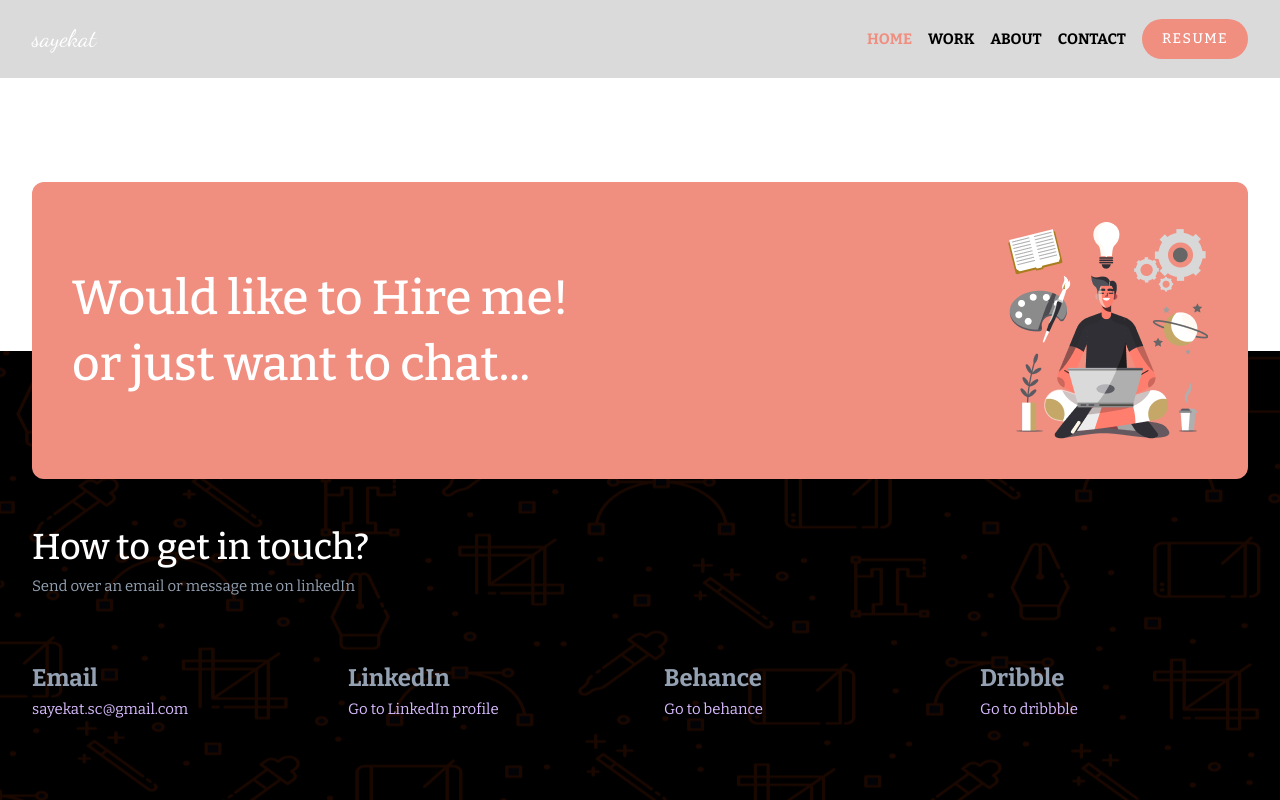
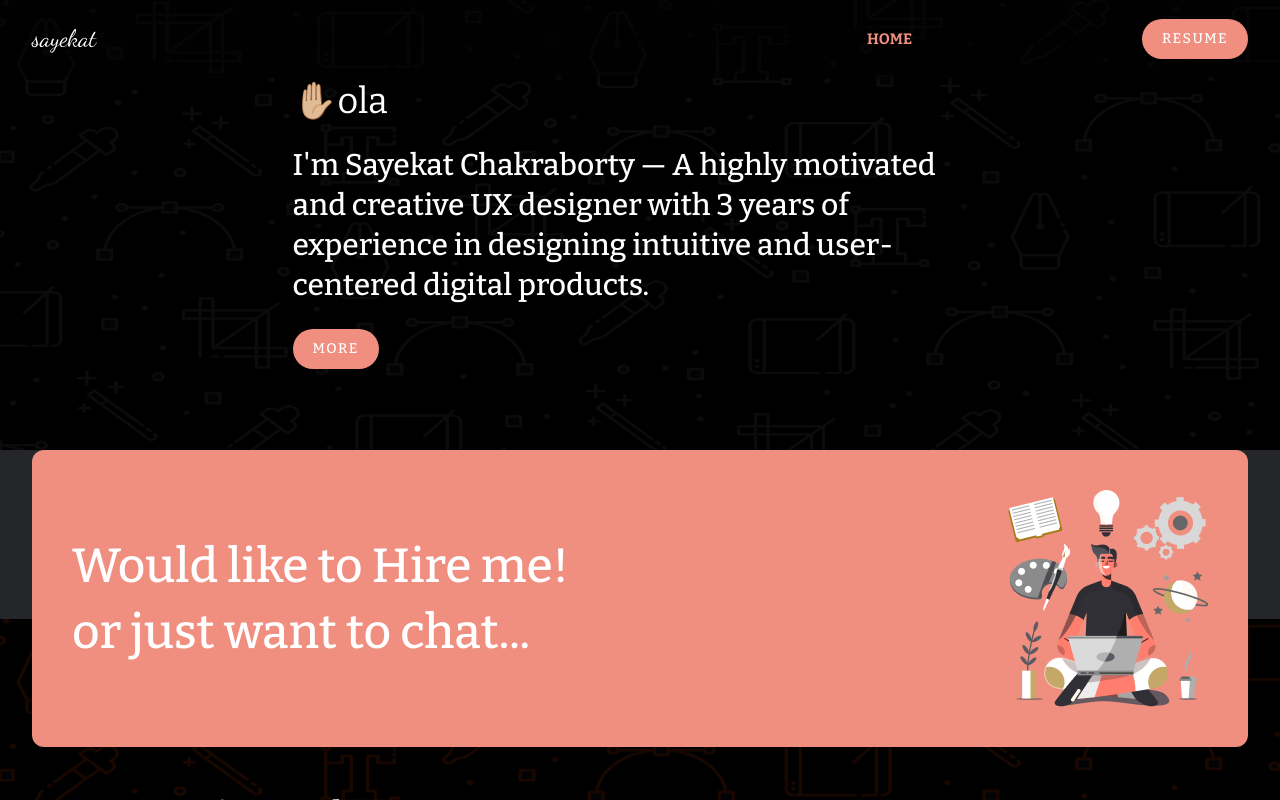
Before and after one commit to sc-sayekat/portfolio, a Next.js app: page / in a window 1280 px wide. Shown: the top 800 px of the page. Built offline with nearby package versions, Linux system fonts and the light colour scheme.

Commit message:
Add Hero section

```diff
--- /dev/null
+++ b/src/components/HeroSection/index.tsx
@@ -0,0 +1,30 @@
+import PrimaryButton from '@/components/common/PrimaryButton'
+
+const HeroSection = () => {
+  const onMoreButtonClick = () => {
+    // Implement this function
+    // console.log('More button clicked')
+    return
+  }
+
+  return (
+    <div className='relative flex min-h-[400px] items-center justify-center bg-black py-6 sm:min-h-[400px] md:min-h-[450px]'>
+      <div>
+        <div className='container relative z-10 flex flex-col justify-center gap-6 text-primary'>
+          <p className='text-4xl'>✋🏼ola</p>
+          <h1 className='max-w-[695px] text-2xl leading-normal md:text-3xl md:leading-10'>
+            I&apos;m Sayekat Chakraborty — A highly motivated and creative UX
+            designer with 3 years of experience in designing intuitive and
+            user-centered digital products.
+          </h1>
+          <div>
+            <PrimaryButton onClick={onMoreButtonClick}>More</PrimaryButton>
+          </div>
+        </div>
+      </div>
+      <div className='absolute top-0 right-0 left-0 bottom-0 z-0 bg-doodle bg-center opacity-10 grayscale' />
+    </div>
+  )
+}
+
+export default HeroSection
--- a/src/components/Layout/index.tsx
+++ b/src/components/Layout/index.tsx
@@ -7,7 +7,7 @@ type Props = {
 
 const Layout: React.FC<Props> = ({ children }) => {
   return (
-    <div className='relative flex min-h-screen flex-col'>
+    <div className='relative flex min-h-screen flex-col bg-lightBlack'>
       <div className=''>
         <Navbar />
         {children}
--- a/src/pages/index.tsx
+++ b/src/pages/index.tsx
@@ -1,3 +1,4 @@
+import HeroSection from '@/components/HeroSection'
 import Head from 'next/head'
 
 export default function Home() {
@@ -10,7 +11,7 @@ export default function Home() {
         <link rel='icon' href='/favicon.ico' />
       </Head>
       <main>
-        {/* <h1 className='text-6xl text-center'> App Initiated</h1> */}
+        <HeroSection />
       </main>
     </>
   )
--- a/tailwind.config.js
+++ b/tailwind.config.js
@@ -12,6 +12,7 @@ module.exports = {
       },
       colors: {
         primary: '#F08E80',
+        lightBlack: '#242629',
       },
       backgroundImage: {
         doodle: "url('/assets/images/background-doodle.png')",
```
